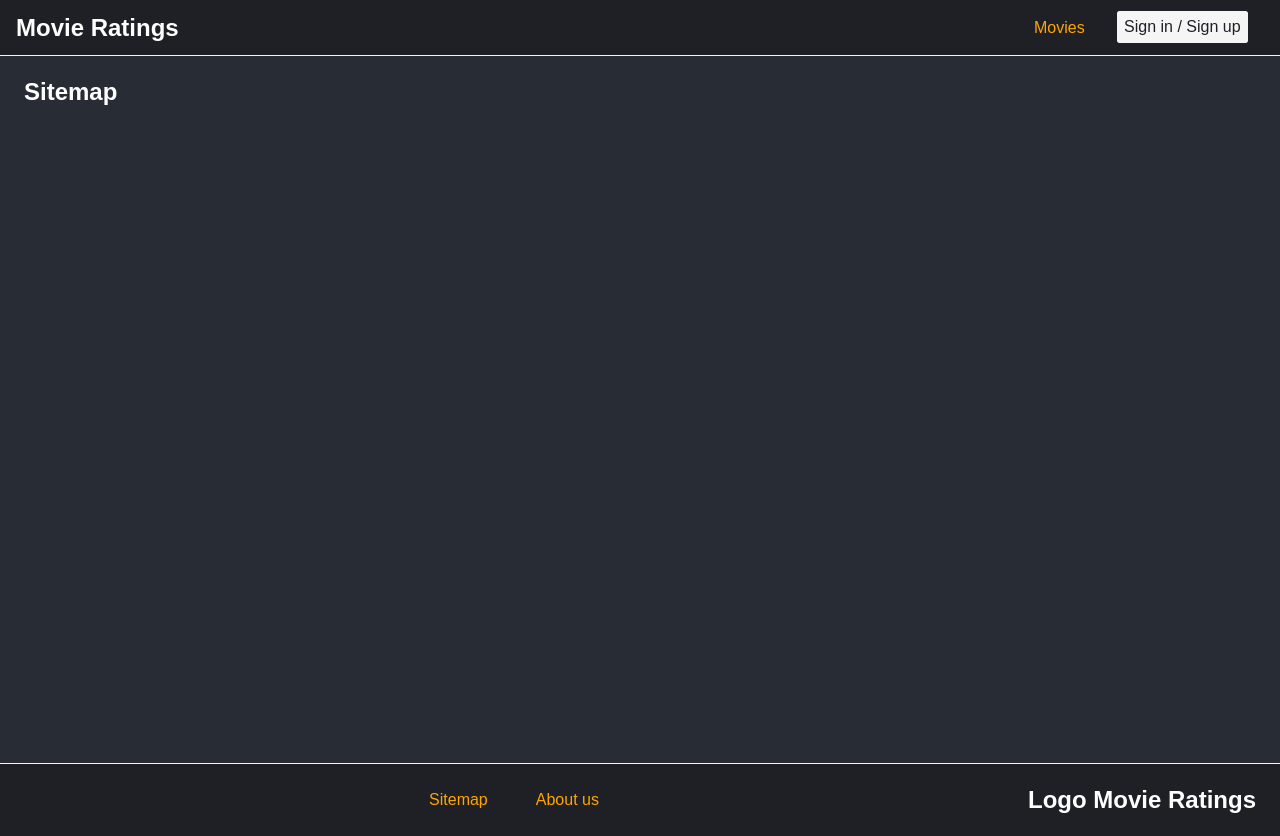
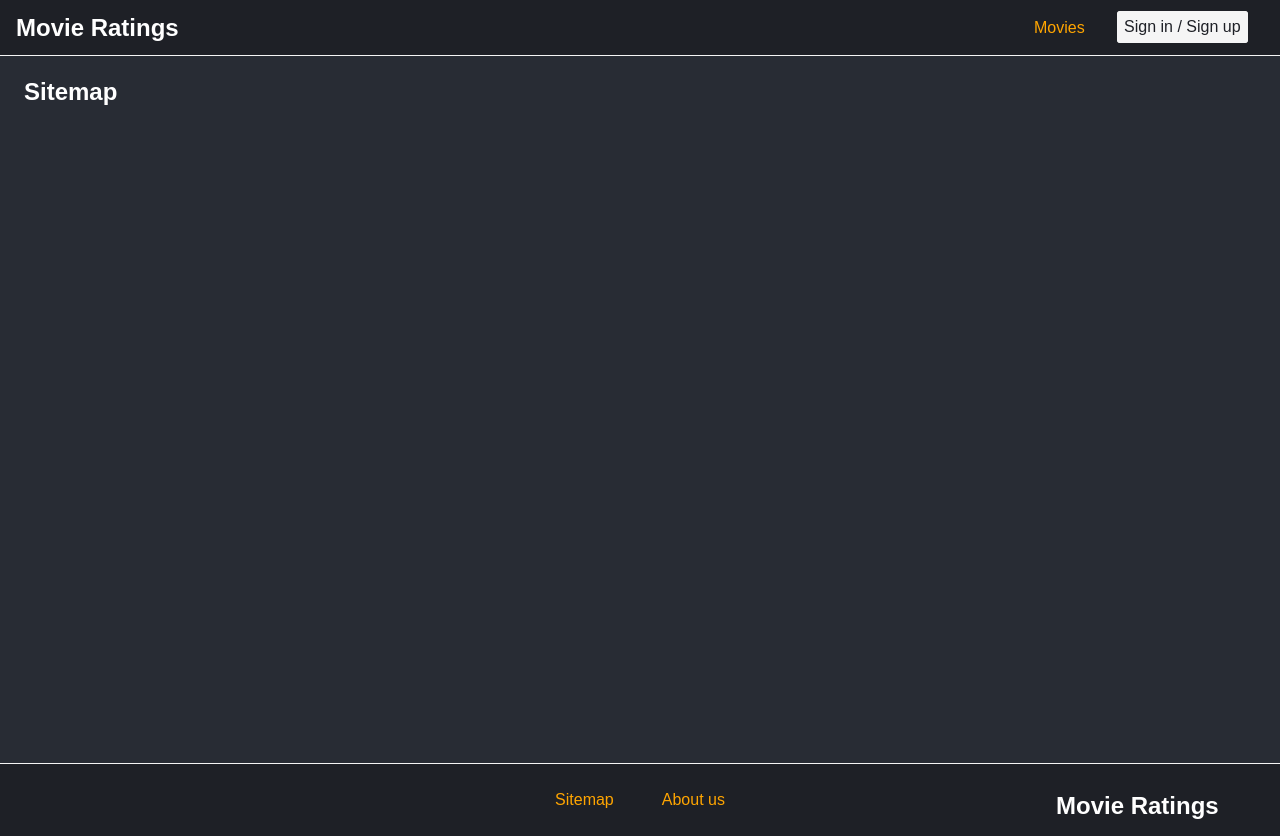
Before and after one commit to NitnekB/movies-graphql, a React (Create React App) app in the folder client/: page /sitemap in a window 1280 px wide. Built offline with nearby package versions, Linux system fonts and the light colour scheme.

Commit message:
feat: rework on footer style

```diff
--- a/client/src/components/Footer/MainFooter.css
+++ b/client/src/components/Footer/MainFooter.css
@@ -1,3 +1,7 @@
+.foot-lateral {
+  width: 20%;
+}
+
 .main-footer {
   /* position: fixed; */
   left: 0;
@@ -13,18 +17,16 @@
 
 .main-footer_logo {
   margin-left: auto;
-  order: 1;
 }
 
 .main-footer_logo h2 {
-  margin: 0;
   font-size: 1.5rem;
-  margin-right: 1.5rem;
+  position: fixed;
+  margin: -0.5rem 2rem;
 }
 
 .main-footer_items {
   margin-left: auto;
-  order: 0;
 }
 
 .main-footer_items ul {
--- a/client/src/components/Footer/MainFooter.js
+++ b/client/src/components/Footer/MainFooter.js
@@ -5,6 +5,9 @@ import './MainFooter.css';
 
 const MainFooter = props => (
   <header className="main-footer">
+    <div className="foot-lateral">
+
+    </div>
     <nav className="main-footer_items">
       <ul>
         <li>
@@ -15,8 +18,8 @@ const MainFooter = props => (
         </li>
       </ul>
     </nav>
-    <div className="main-footer_logo">
-      <h2>Logo Movie Ratings</h2>
+    <div className="main-footer_logo foot-lateral">
+      <h2>Movie Ratings</h2>
     </div>
   </header>
 );
```
